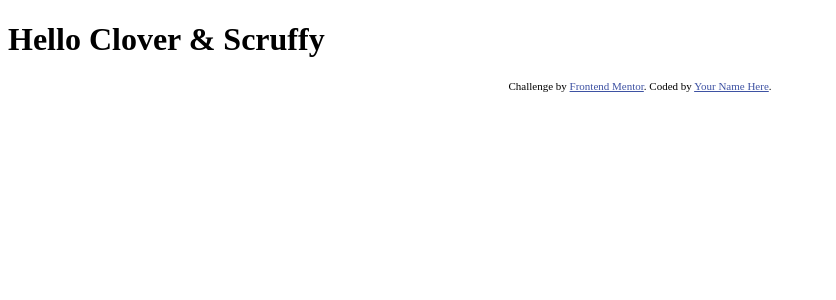
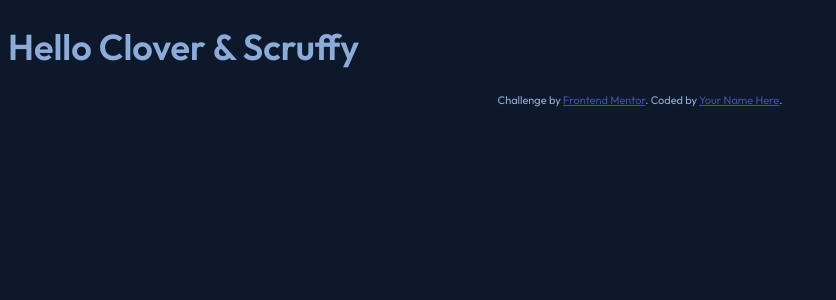
Before and after one commit to iamindika/nft-preview-card-component-main, a React app: page / in a window 1280 px wide. Shown: the top 300 px of the page, without its empty margins (0-836 px from the left). Built offline with nearby package versions, Linux system fonts and the light colour scheme.

Commit message:
add body styles

```diff
--- a/src/styles/index.css
+++ b/src/styles/index.css
@@ -1,3 +1,13 @@
+*, *::before, *::after {
+  box-sizing: border-box;
+}
+
+body {
+  background-color: hsl(217, 54%, 11%);
+  color: hsl(215, 51%, 70%);
+  font: 400 1.125rem 'Outfit', sans-serif;
+}
+
 .attribution {
   font-size: 11px;
   text-align: center;
```
